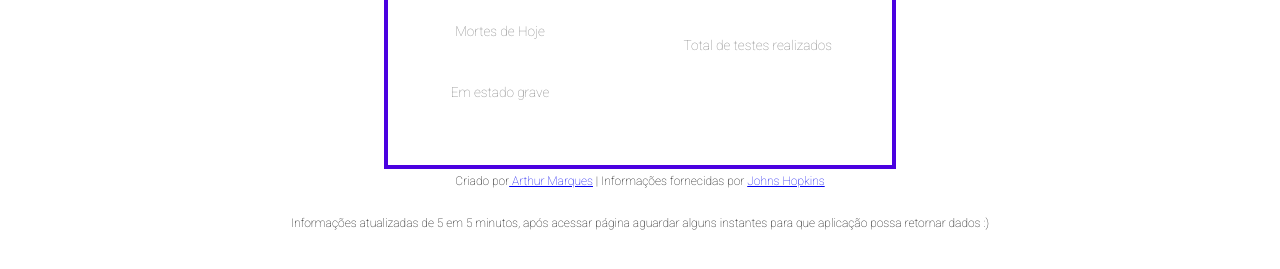
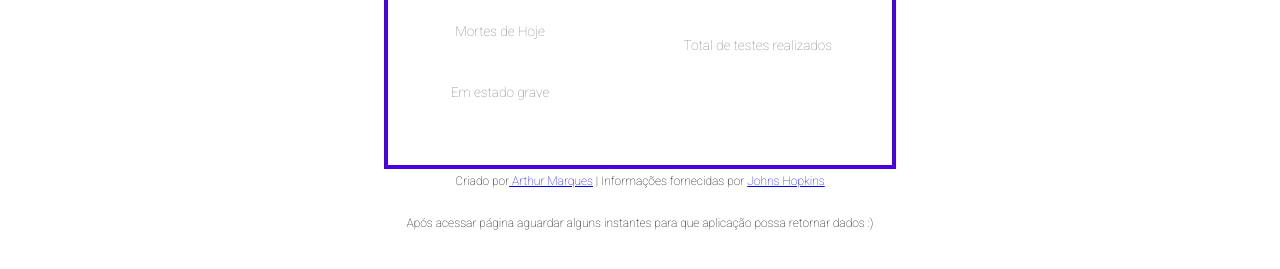
Before and after one commit to Arthurmarquesm/covid19rastreio, a plain HTML site: page index.html in a window 1280 px wide. Shown: the part 365-634 px from the top of the page. Drawn offline with Linux system fonts and the light colour scheme; no server answers.

Commit message:
Update index.html

```diff
--- a/index.html
+++ b/index.html
@@ -35,6 +35,6 @@
 </div>
 </div>
     <h1 class="footer">Criado por<a href="https://www.linkedin.com/in/arthur-marques-a39936148/" target="_blank"> Arthur Marques</a> | Informações fornecidas por <a href="https://systems.jhu.edu/research/public-health/ncov/" target="_blank"> Johns Hopkins</a></h1><br>
-    <h1 class="footer">Informações atualizadas de 5 em 5 minutos, após acessar página aguardar alguns instantes para que aplicação possa retornar dados :)</h1>
+    <h1 class="footer">Após acessar página aguardar alguns instantes para que aplicação possa retornar dados :)</h1>
 </body>
 </html>
```
